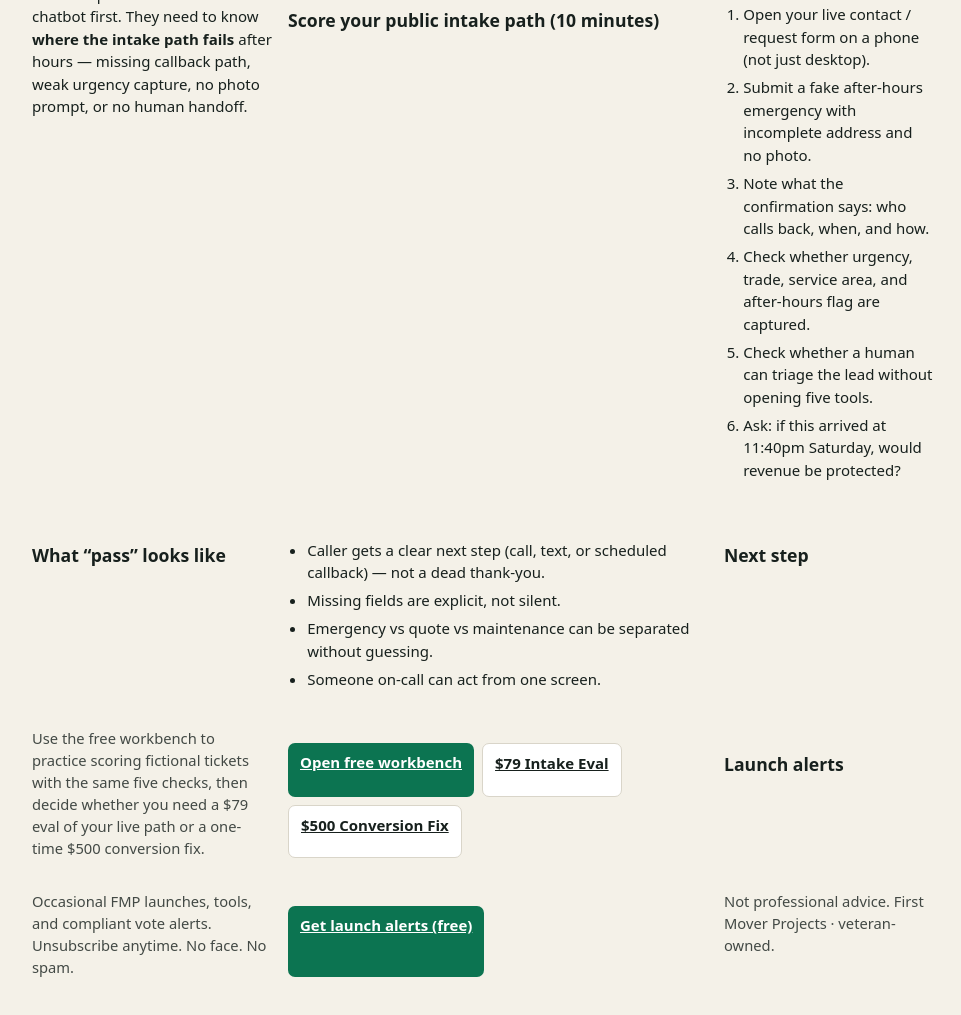
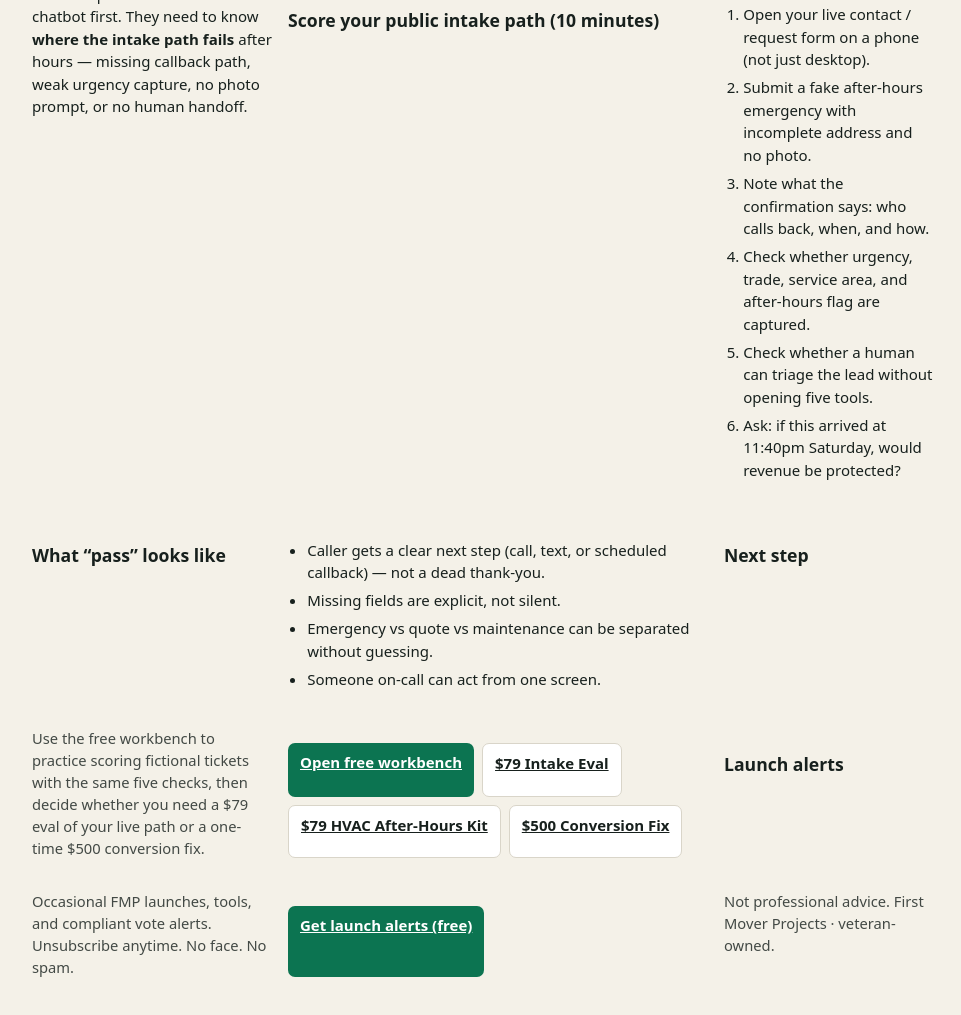
Before and after one commit to firstmoverprojects/hvac-intake-eval-workbench, a plain HTML site: page after-hours-intake-checklist.html in a window 1280 px wide. Shown: the part 229-1244 px from the top of the page, without its empty margins (292-1253 px from the left). Drawn offline with Linux system fonts and the light colour scheme.

Commit message:
Add HVAC $79 After-Hours Kit CTA to checklist page.
Points to Gumroad afwbvt with hvac79_launch UTM for second distribution after X launch.

```diff
--- a/after-hours-intake-checklist.html
+++ b/after-hours-intake-checklist.html
@@ -44,6 +44,7 @@
     <div class="cta">
       <a class="primary" href="./?utm_source=evergreen&amp;utm_medium=checklist&amp;utm_campaign=traffic_engine&amp;utm_content=pages">Open free workbench</a>
       <a class="quiet" href="https://firstmoverprojects.gumroad.com/l/ojfjyd?utm_source=evergreen&amp;utm_medium=checklist&amp;utm_campaign=traffic_engine&amp;utm_content=ojfjyd" target="_blank" rel="noopener">$79 Intake Eval</a>
+      <a class="quiet" href="https://firstmoverprojects.gumroad.com/l/afwbvt?utm_source=evergreen&amp;utm_medium=checklist&amp;utm_campaign=hvac79_launch&amp;utm_content=afwbvt_checklist" target="_blank" rel="noopener">$79 HVAC After-Hours Kit</a>
       <a class="quiet" href="https://firstmoverprojects.gumroad.com/l/gqxatj?utm_source=evergreen&amp;utm_medium=checklist&amp;utm_campaign=traffic_engine&amp;utm_content=gqxatj" target="_blank" rel="noopener">$500 Conversion Fix</a>
     </div>
     <h2>Launch alerts</h2>
```
